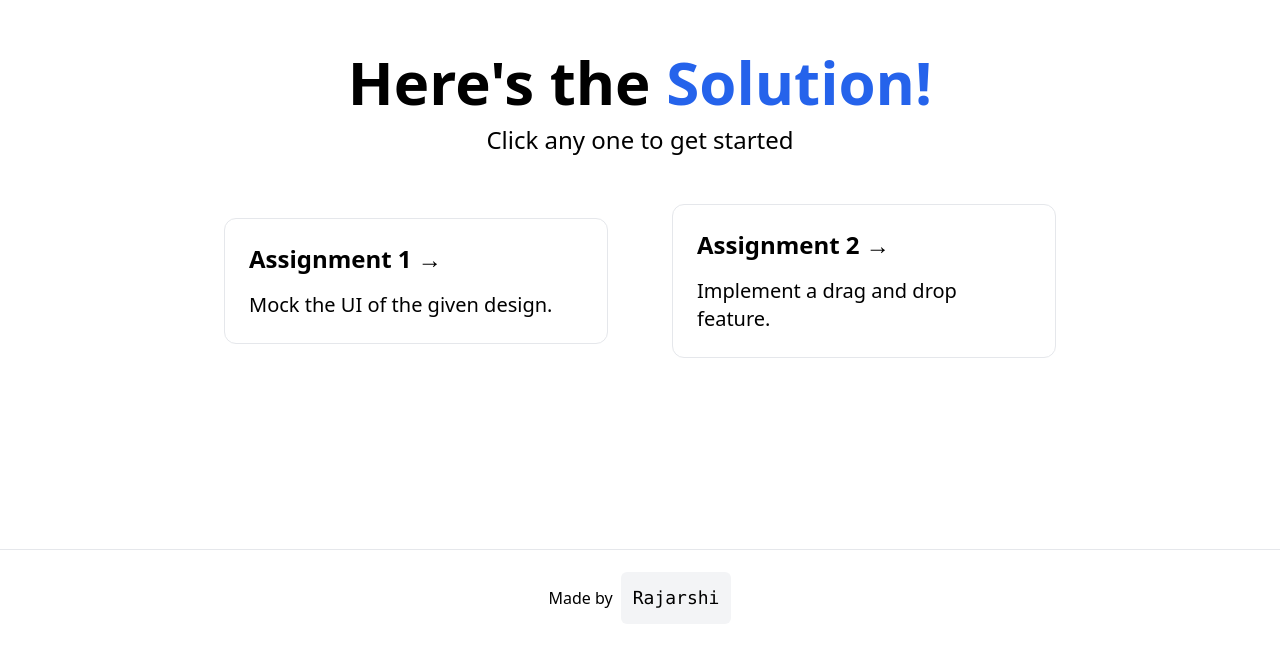
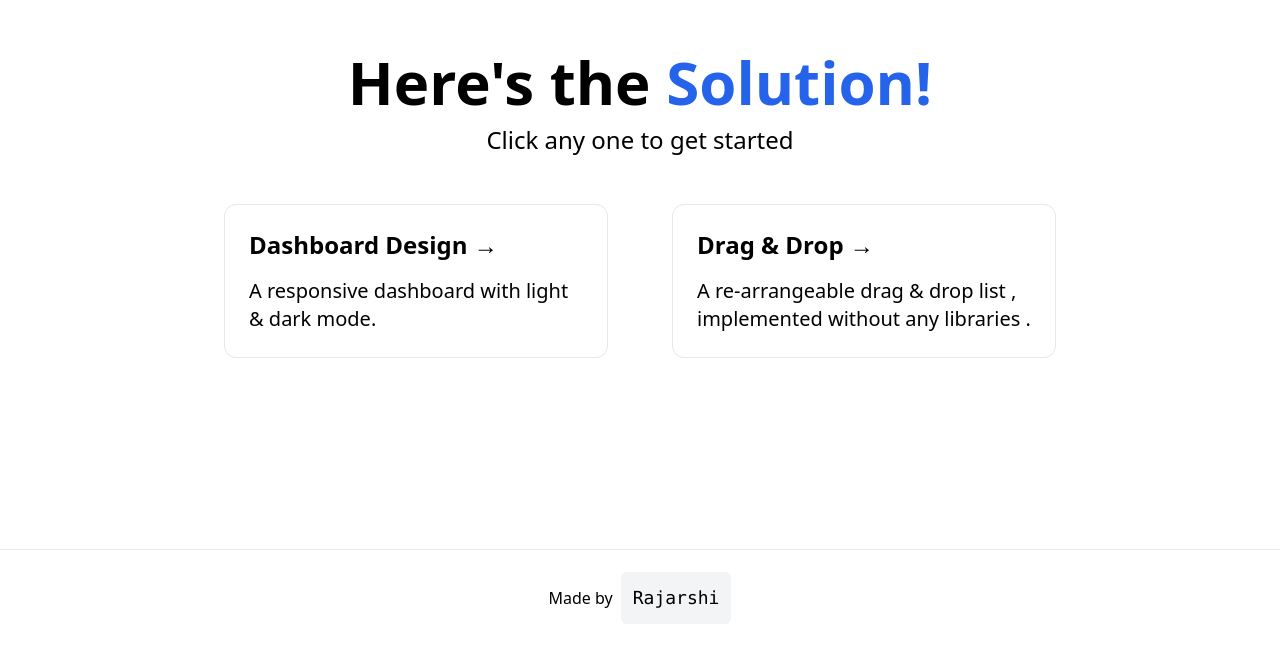
Before and after one commit to rajarshi-ch/longshot_assignment, a Next.js app: page / in a window 1280 px wide. Shown: the part 147-794 px from the top of the page. Built offline with nearby package versions, Linux system fonts and the light colour scheme.

Commit message:
Changed favicons

```diff
--- a/pages/drag_n_drop.tsx
+++ b/pages/drag_n_drop.tsx
@@ -6,7 +6,7 @@ const DragNDrop: NextPage = () => {
   return (
     <div className="flex min-h-screen flex-col items-center justify-center py-2">
       <Head>
-        <title>LongShot AI Assignment</title>
+        <title>Drag & Drop</title>
         <link rel="icon" href="/favicon.ico" />
       </Head>
 
--- a/pages/index.tsx
+++ b/pages/index.tsx
@@ -5,7 +5,7 @@ const Home: NextPage = () => {
   return (
     <div className="flex min-h-screen flex-col items-center justify-center py-2">
       <Head>
-        <title>LongShot AI Assignment</title>
+        <title>Rajarshis Web Showcase</title>
         <link rel="icon" href="/favicon.ico" />
       </Head>
 
@@ -21,16 +21,21 @@ const Home: NextPage = () => {
             href="/mock_ui"
             className="mt-6 w-96 rounded-xl border p-6 text-left hover:text-blue-600 focus:text-blue-600"
           >
-            <h3 className="text-2xl font-bold">Assignment 1 &rarr;</h3>
-            <p className="mt-4 text-xl">Mock the UI of the given design.</p>
+            <h3 className="text-2xl font-bold">Dashboard Design &rarr;</h3>
+            <p className="mt-4 text-xl">
+              A responsive dashboard with light & dark mode.
+            </p>
           </a>
 
           <a
             href="/drag_n_drop"
             className="mt-6 w-96 rounded-xl border p-6 text-left hover:text-blue-600 focus:text-blue-600"
           >
-            <h3 className="text-2xl font-bold">Assignment 2 &rarr;</h3>
-            <p className="mt-4 text-xl">Implement a drag and drop feature.</p>
+            <h3 className="text-2xl font-bold">Drag & Drop &rarr;</h3>
+            <p className="mt-4 text-xl">
+              A re-arrangeable drag & drop list , implemented without any
+              libraries .
+            </p>
           </a>
         </div>
       </main>
```
Also changed, not shown: 1 other file (tests, documents, lock files or other folders).
